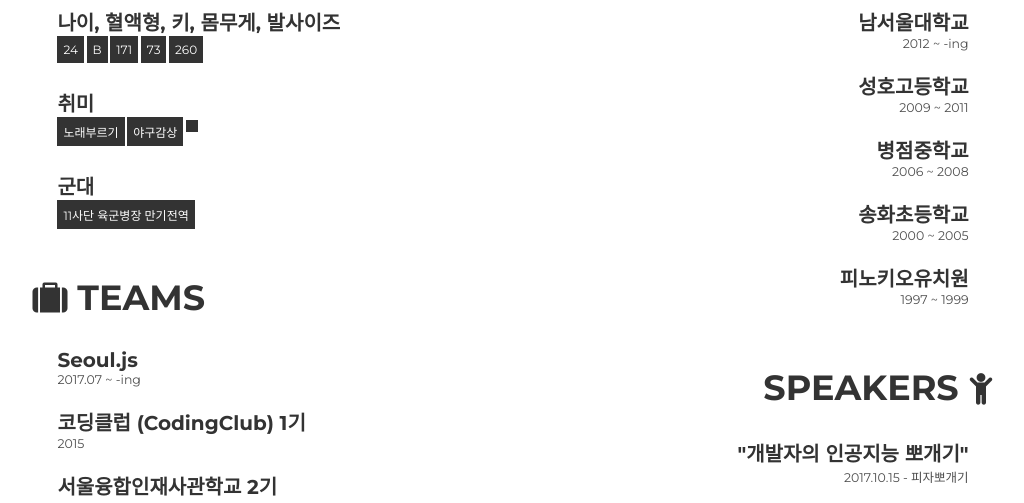
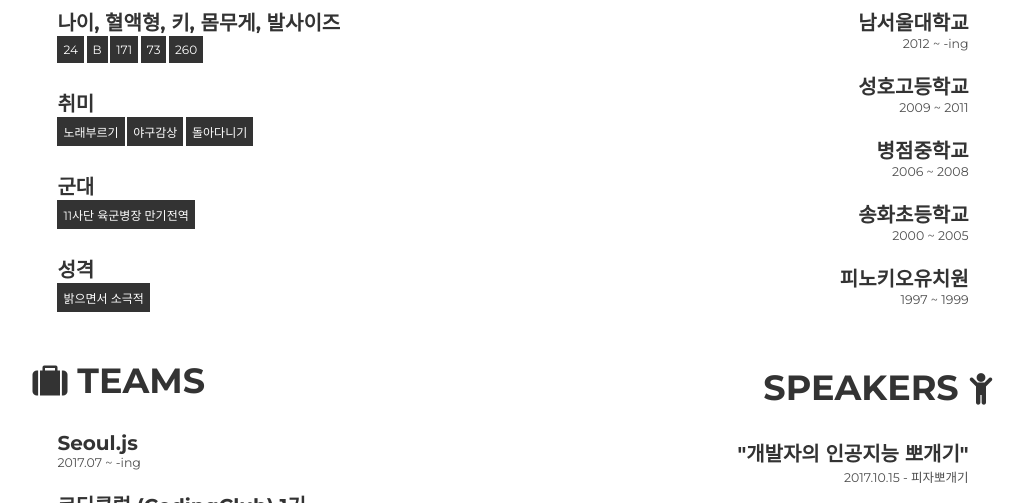
Before and after one commit to giryboi/giryboi.github.io, a plain HTML site: page index.html in a window 1280 px wide. Shown: the part 548-1051 px from the top of the page, without its empty margins (127-1151 px from the left). Drawn offline with Linux system fonts and the light colour scheme.

Commit message:
Update index.html

```diff
--- a/index.html
+++ b/index.html
@@ -61,9 +61,11 @@
                 <h3 class="introduce">취미</h3>
                 <span class="keywords">노래부르기</span>
                 <span class="keywords">야구감상</span>
-                <span class="keywords"></span>
+                <span class="keywords">돌아다니기</span>
                 <h3 class="introduce">군대</h3>
                 <span class="keywords">11사단 육군병장 만기전역</span>
+                <h3 class="introduce">성격</h3>
+                <span class="keywords">밝으면서 소극적</span>
 
             </div>
             <br/>
```
